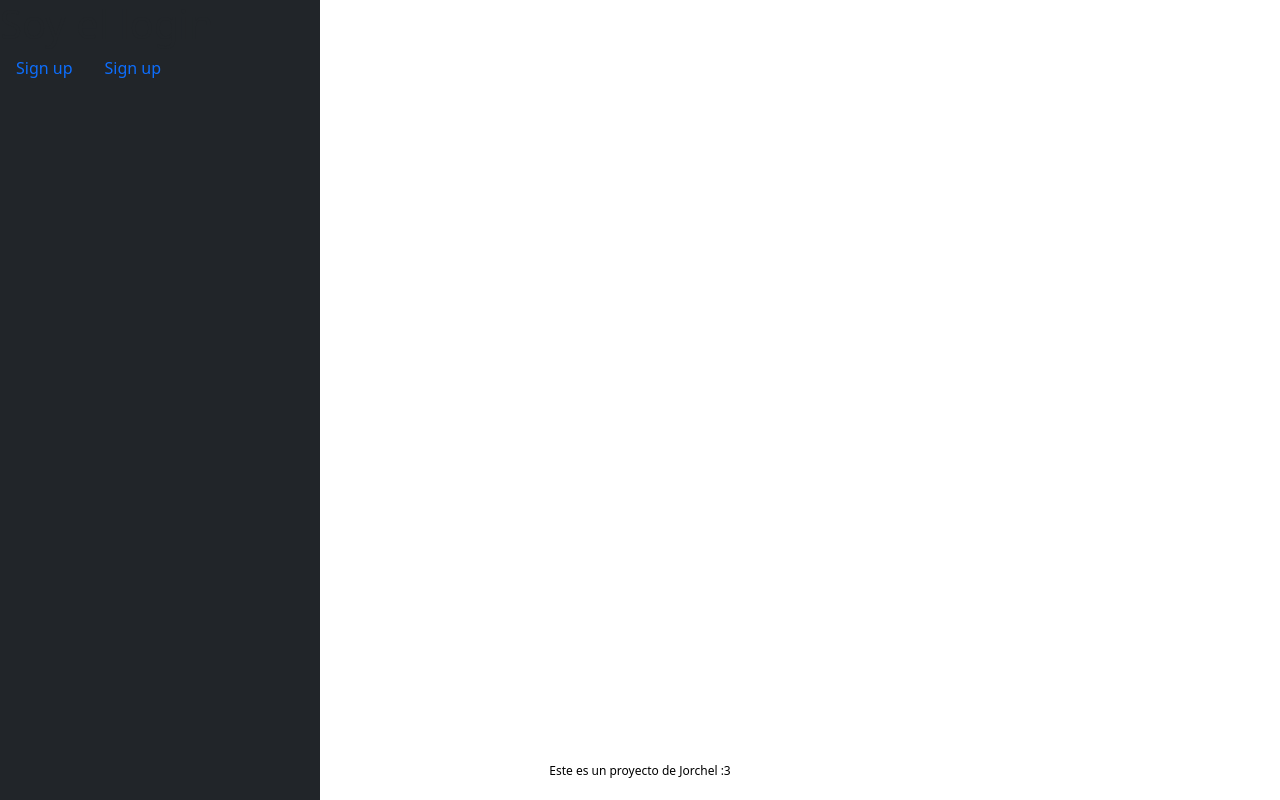
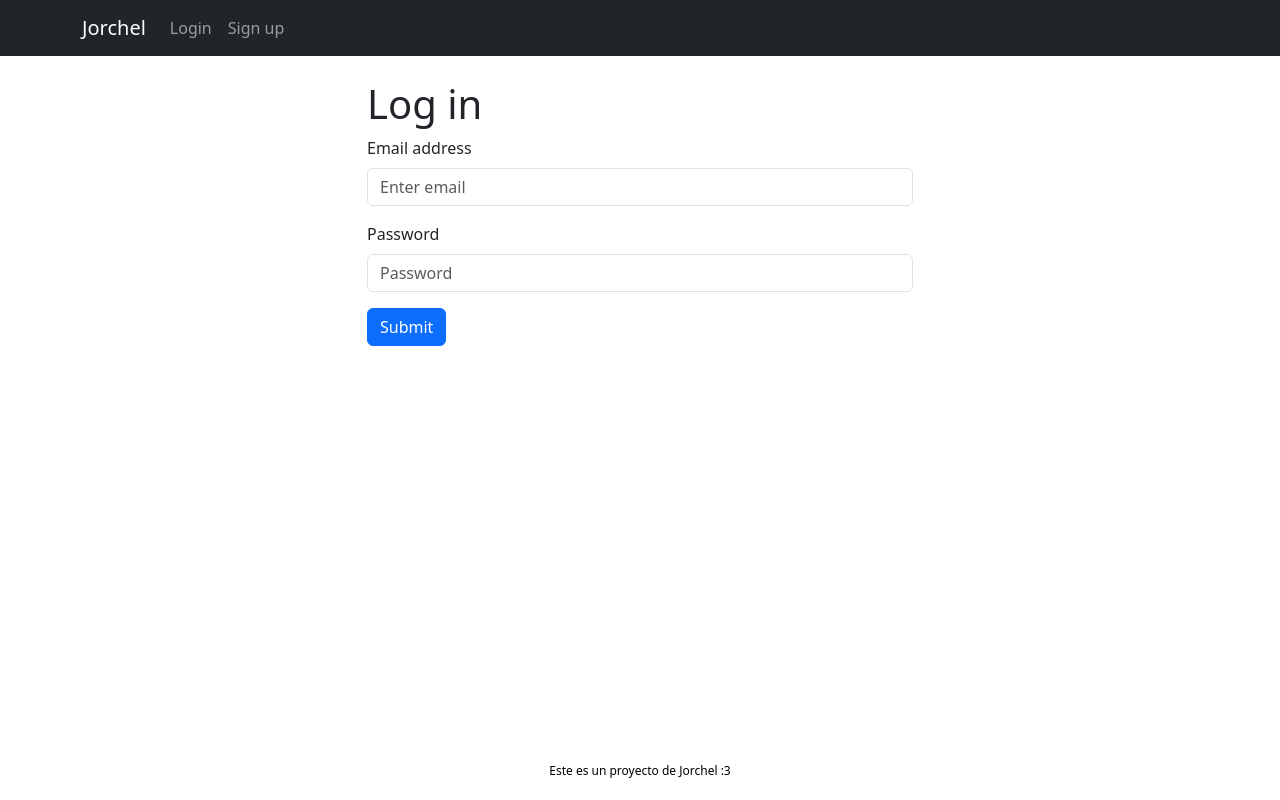
Before and after one commit to JorgeMamblona/ProjectJorchel_client, a React (Vite) app: page /log-in in a window 1280 px wide. Built offline with nearby package versions, Linux system fonts and the light colour scheme.

Commit message:
login form

```diff
--- a/src/components/App.jsx
+++ b/src/components/App.jsx
@@ -3,17 +3,24 @@ import Footer from './Footer/Footer'
 import AppRoutes from '../routes/AppRoutes'
 import NavegationVer from './NavegationVer/NavegationVer'
 
+import { useContext, useEffect } from 'react'
+import { AuthContext } from '../contexts/auth.context'
 
 import './App.css'
 
 function App() {
 
+  const { loggedUser, authenticateUser } = useContext(AuthContext)
+
+  useEffect(() => {
+    authenticateUser()
+  }, [])
 
   return (
     <>
       <div className='App'>
 
-        <NavegationVer />
+        {loggedUser ? <NavegationVer /> : <NavegationHor />}
         <AppRoutes />
         <Footer />
 
--- a/src/components/Footer/Footer.jsx
+++ b/src/components/Footer/Footer.jsx
@@ -1,8 +1,15 @@
+import { useContext } from 'react'
 import './Footer.css'
+import { AuthContext } from '../../contexts/auth.context'
+
 const Footer = () => {
+
+    const { loggedUser } = useContext(AuthContext)
     return (
         <div className="footer">
             <p>Este es un proyecto de Jorchel :3</p>
+
+            {loggedUser && <p>{loggedUser.username}</p>}
         </div>
     )
 }
--- /dev/null
+++ b/src/components/LoginForm/LoginForm.jsx
@@ -0,0 +1,58 @@
+import { useContext, useState } from "react"
+import { useNavigate } from "react-router-dom"
+import { Form, Button } from "react-bootstrap"
+import authService from "../../services/auth.services"
+import { AuthContext } from "../../contexts/auth.context"
+
+const SignupForm = () => {
+
+    const [loginData, setloginData] = useState({
+        email: '',
+        password: '',
+
+    })
+
+    const navigate = useNavigate()
+
+    const { authenticateUser } = useContext(AuthContext)
+
+    const handleInputChange = e => {
+        const { value, name } = e.target
+        setloginData({ ...loginData, [name]: value })
+    }
+
+    const handleFormSubmit = e => {
+
+        e.preventDefault()
+
+        authService
+            .login(loginData)
+            .then(({ data }) => {
+                localStorage.setItem('authToken', data.authToken)
+                authenticateUser()
+                navigate('/')
+
+            })
+            .catch(err => console.log(err))
+    }
+
+    return (
+        <Form onSubmit={handleFormSubmit}>
+            <Form.Group className="mb-3" controlId="formBasicEmail">
+                <Form.Label>Email address</Form.Label>
+                <Form.Control type="email" value={loginData.email} onChange={handleInputChange} name='email' placeholder="Enter email" />
+            </Form.Group>
+
+            <Form.Group className="mb-3" controlId="formBasicPassword">
+                <Form.Label>Password</Form.Label>
+                <Form.Control type="password" value={loginData.password} onChange={handleInputChange} name='password' placeholder="Password" />
+            </Form.Group>
+
+            <Button variant="primary" type="submit">
+                Submit
+            </Button>
+        </Form>
+    )
+}
+
+export default SignupForm
--- a/src/components/NavegationVer/NavegationVer.jsx
+++ b/src/components/NavegationVer/NavegationVer.jsx
@@ -11,10 +11,10 @@ const NavegationVer = () => {
             >
                 <div className="sidebar-sticky"></div>
                 <Nav.Item>
-                    <Link to={'#'} className='nav-link'>Sign up</Link>
+                    <Link to={'/sign-up'} className='nav-link'>Sign up</Link>
                 </Nav.Item>
                 <Nav.Item>
-                    <Link to={'#'} className='nav-link'>Sign up</Link>
+                    <Link to={'/log-in'} className='nav-link'>Log in</Link>
                 </Nav.Item>
 
 
--- /dev/null
+++ b/src/contexts/auth.context.jsx
@@ -0,0 +1,29 @@
+import { createContext, useState } from "react";
+import authService from "../services/auth.services";
+
+const AuthContext = createContext()
+
+const AuthContextWrapper = props => {
+
+    const [loggedUser, setLoggerUser] = useState(null)
+
+    const authenticateUser = () => {
+
+        const token = localStorage.getItem('authToken')
+
+        token && authService
+            .verify(token)
+            .then(({ data }) => {
+                setLoggerUser(data.loggedUser)
+            })
+            .catch(err => console.log(err))
+    }
+
+    return (
+        <AuthContext.Provider value={{ loggedUser, authenticateUser }}>
+            {props.children}
+        </AuthContext.Provider>
+    )
+}
+
+export { AuthContext, AuthContextWrapper }
--- a/src/main.jsx
+++ b/src/main.jsx
@@ -1,15 +1,18 @@
 import React from 'react'
 import ReactDOM from 'react-dom/client'
 import App from './components/App'
+import { BrowserRouter as Router } from 'react-router-dom';
+import { AuthContextWrapper } from './contexts/auth.context';
+
 import 'bootstrap/dist/css/bootstrap.min.css';
-import { BrowserRouter as Router } from 'react-router-dom';
-
 
 ReactDOM.createRoot(document.getElementById('root')).render(
-  <Router>
-    <React.StrictMode>
-      <App />
-    </React.StrictMode>
-  </Router>
+  <AuthContextWrapper>
+    <Router>
+      <React.StrictMode>
+        <App />
+      </React.StrictMode>
+    </Router>
+  </AuthContextWrapper>
 
 )
--- a/src/pages/LoginPage.jsx
+++ b/src/pages/LoginPage.jsx
@@ -1,6 +1,17 @@
+import { Container, Row, Col } from "react-bootstrap"
+import LoginForm from "../components/LoginForm/LoginForm"
+
 const Login = () => {
     return (
-        <h1>Soy el login</h1>
+
+        <Container>
+            <Row>
+                <Col md={{ offset: 3, span: 6 }}>
+                    <h1>Log in</h1>
+                    <LoginForm />
+                </Col>
+            </Row>
+        </Container>
     )
 }
 
--- a/src/routes/AppRoutes.jsx
+++ b/src/routes/AppRoutes.jsx
@@ -2,7 +2,9 @@ import { Routes, Route } from 'react-router-dom'
 import Signup from '../pages/SignupPage'
 import Login from '../pages/LoginPage'
 
+
 const AppRoutes = () => {
+
     return (
         <Routes>
             <Route path='/' element={<p>INSETA PAG INDEX AQUI</p>} />
--- a/src/services/auth.services.js
+++ b/src/services/auth.services.js
@@ -1,11 +1,9 @@
 import axios from "axios";
-import Signup from "../pages/SignupPage";
 
 class AuthService {
     constructor() {
         this.api = axios.create({
             baseURL: `${import.meta.env.VITE_API_URL}`
-
 
         })
 
@@ -14,10 +12,16 @@ class AuthService {
     signup(userData) {
         return this.api.post('/auth/sign-up', userData)
     }
-    // login(userData) {
-    //     return this.api.post('/login', userData)
-    // }
-    // FALTA VERIFY
+
+    login(userData) {
+        return this.api.post('/auth/log-in', userData)
+    }
+
+    verify(authToken) {
+        return this.api.get('/auth/verify', {
+            headers: { Authorization: `Bearer ${authToken}` }
+        })
+    }
 
 }
 
```
